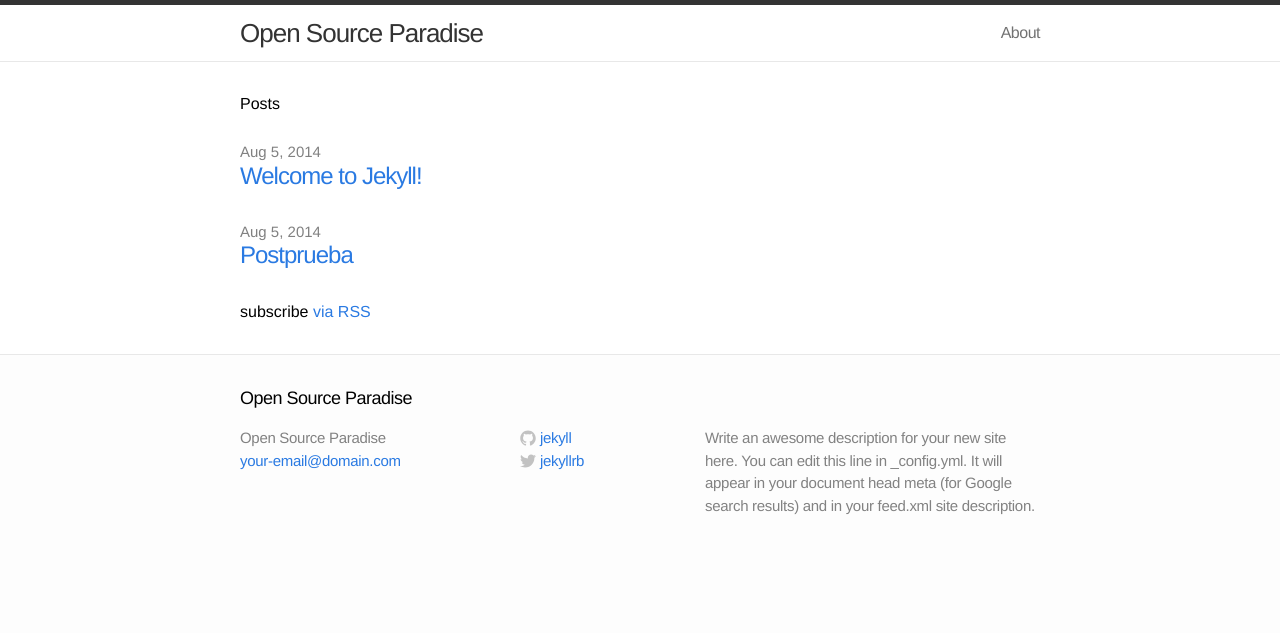
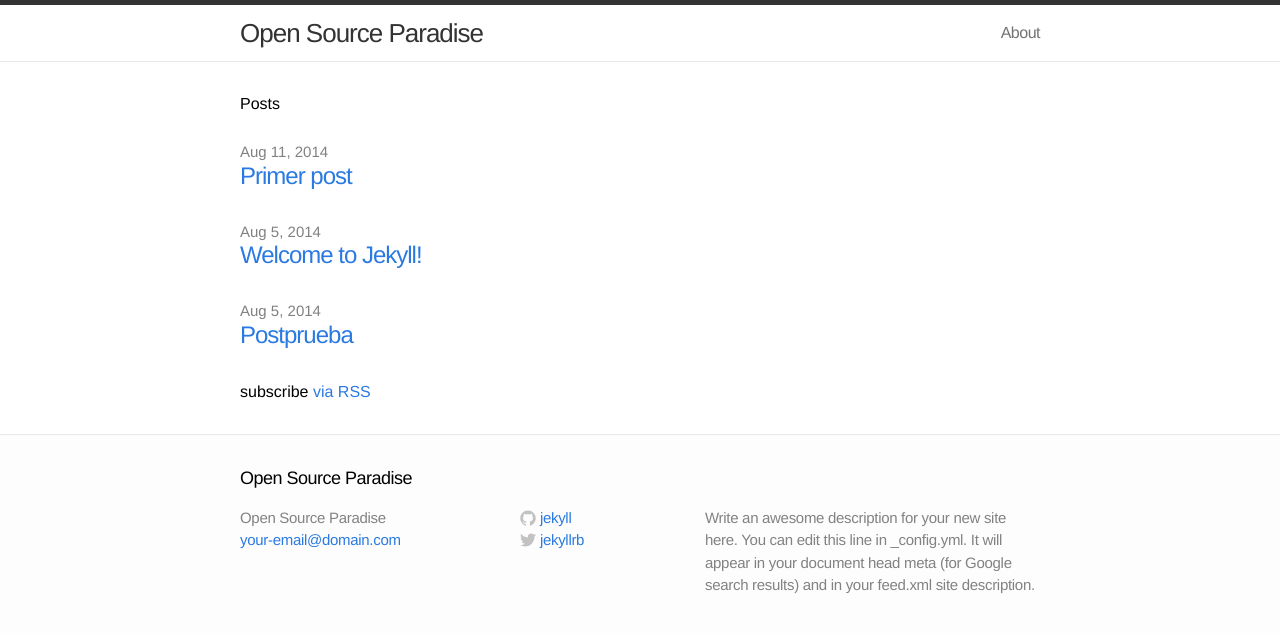
Before and after one commit to albaplaza/albaplaza.github.io, a Jekyll site: the page built from viejo index.html, in a window 1280 px wide. Shown: the top 633 px of the page. Built offline with Jekyll 4.4.1, drawn with Linux system fonts in a browser that asks for light colours.

Commit message:
Update 2014-08-11-primerpost.md

```diff
--- a/_posts/2014-08-11-primerpost.md
+++ b/_posts/2014-08-11-primerpost.md
@@ -1,5 +1,6 @@
 ---
-published: false
+layout: post
+title: Primer post
 ---
 
 ## A New Post
```
